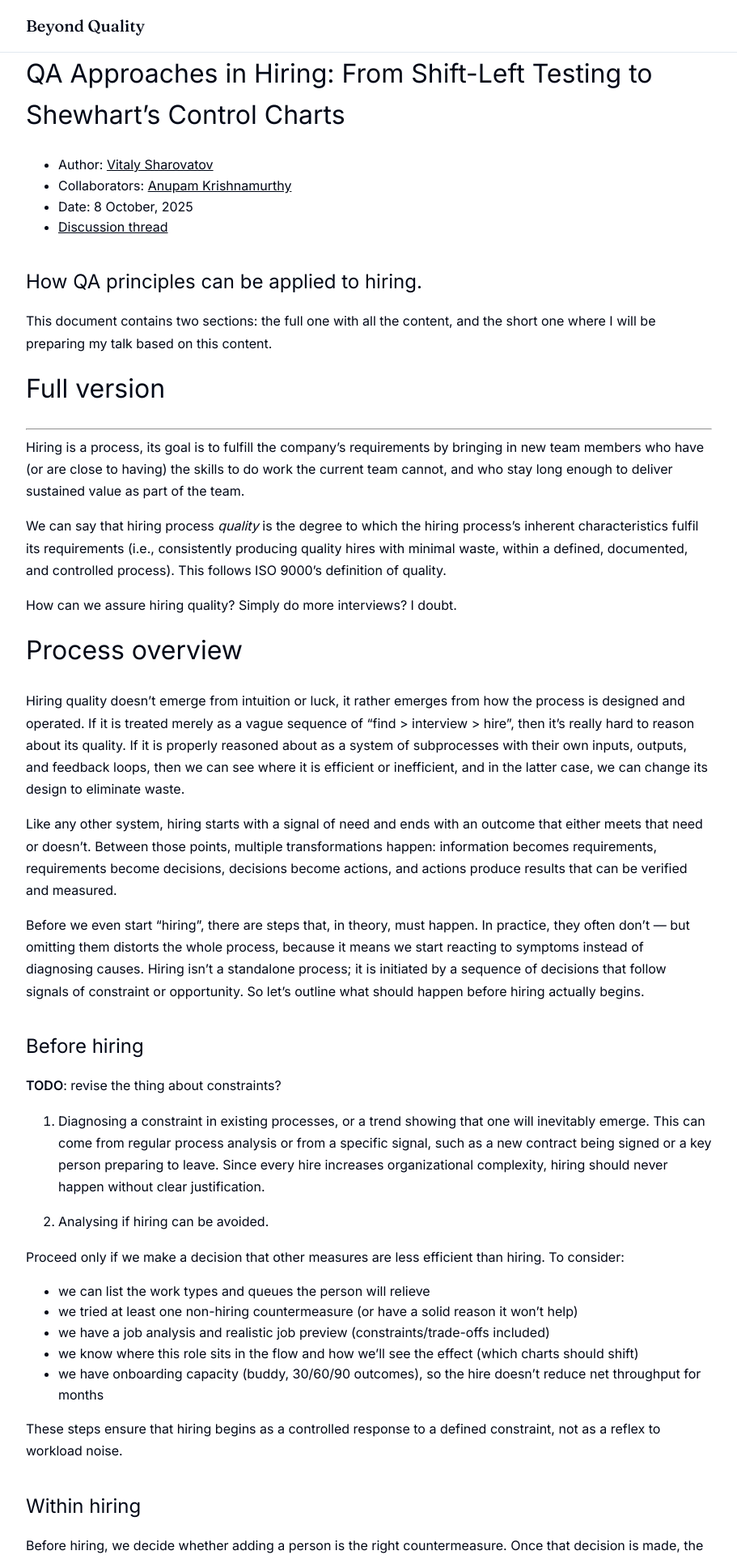
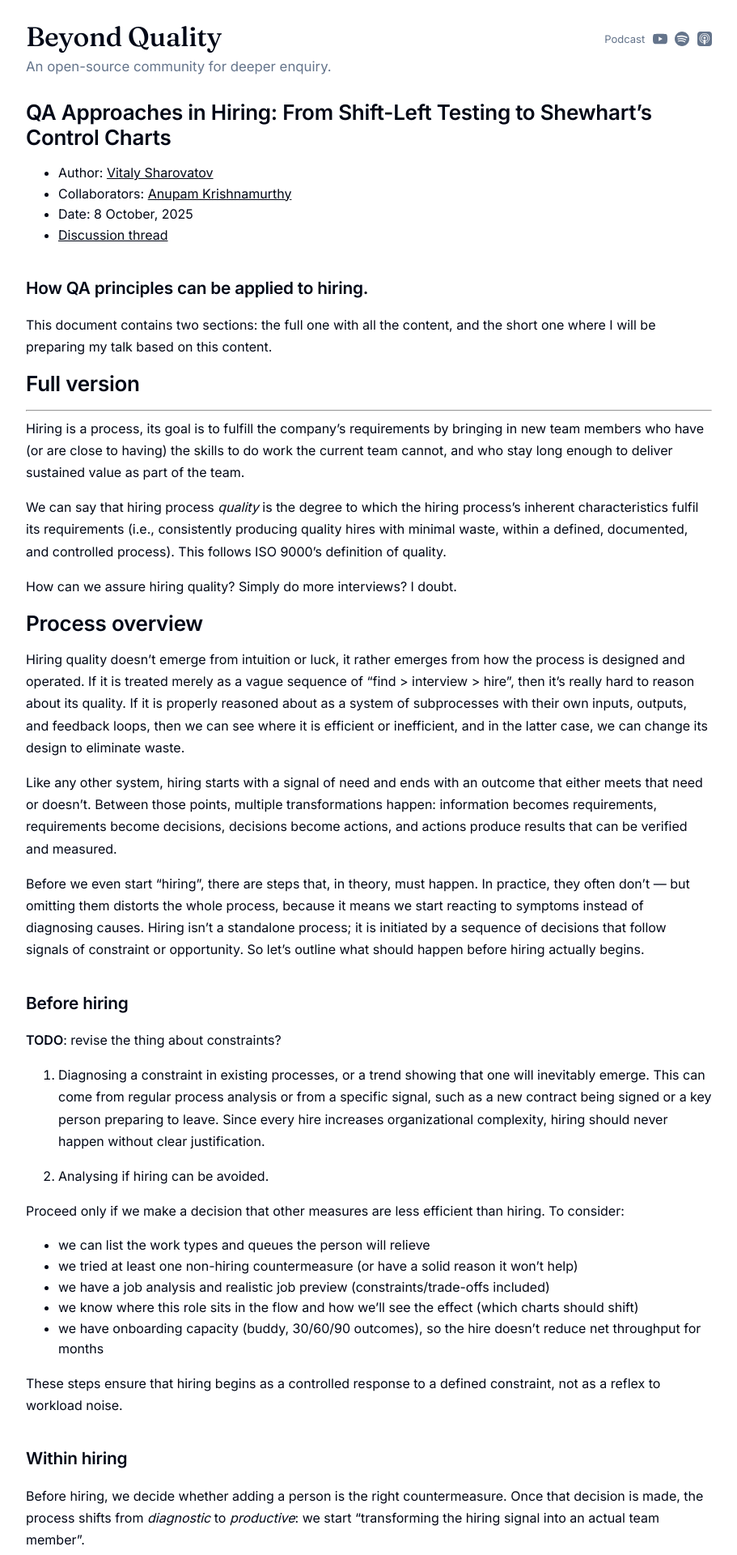
Before and after one commit to BeyondQuality/beyondquality, a Jekyll site: the page built from research/hiring-qa.md, in a window 1280 px wide. Shown: the top 1920 px of the page at 81% size, without its empty margins (184-1095 px from the left). Built offline with Jekyll 4.4.1, drawn with Linux system fonts in a browser that asks for light colours; our own code applies the rules of GitHub Pages for plain Markdown files.

Commit message:
artifacts page style changes

```diff
--- a/_includes/hero.html
+++ b/_includes/hero.html
@@ -1,6 +1,10 @@
 <header class="hero">
   <div class="hero-intro">
+    {% if page.url == '/' %}
     <h1 class="hero-title">Beyond Quality</h1>
+    {% else %}
+    <h1 class="hero-title"><a href="/">Beyond Quality</a></h1>
+    {% endif %}
     <p class="hero-tagline">An open-source community for deeper enquiry.</p>
   </div>
   <div class="hero-podcast">
--- a/_layouts/default.html
+++ b/_layouts/default.html
@@ -21,17 +21,10 @@
     <link href="https://fonts.googleapis.com/css2?family=Fraunces:opsz,wght@9..144,400;9..144,500;9..144,600&family=Inter:wght@300;400;500;600&display=swap" rel="stylesheet">
   </head>
   <body>
-    <!-- Navigation (sub-pages only; the homepage uses the hero as its identity) -->
-    {% unless page.url == '/' %}
-    <nav class="nav">
-      <div class="nav-container">
-        <a href="/" class="nav-brand">Beyond Quality</a>
-      </div>
-    </nav>
-    {% endunless %}
-
-    <!-- Main Content -->
+    <!-- Main content. Every page opens with the same hero header (wordmark +
+         tagline + podcast cluster); the wordmark links home. -->
     <main class="main-content">
+      {% include hero.html %}
       {{ content }}
     </main>
 
--- a/assets/css/custom.css
+++ b/assets/css/custom.css
@@ -68,6 +68,13 @@ body {
   padding: 0 1.5rem 1rem 1.5rem;
 }
 
+/* Article images: contain to the content column — research figures can be far
+   wider than the column and otherwise overflow the page. */
+.main-content img {
+  max-width: 100%;
+  height: auto;
+}
+
 /* Hero / masthead (homepage opening). Intro on the left; a small, monochrome
    podcast icon cluster on the right (discovery without weight). */
 .hero {
@@ -124,6 +131,18 @@ body {
   margin: 0 0 0.4rem 0;
 }
 
+/* The wordmark links home; keep it looking exactly like the heading (no
+   underline, inherit colour) with a subtle hover. */
+.hero-title a {
+  color: inherit;
+  text-decoration: none;
+  transition: color 0.2s ease;
+}
+
+.hero-title a:hover {
+  color: hsl(var(--muted-foreground));
+}
+
 .hero-tagline {
   font-family: var(--font-sans);
   font-size: 1.05rem;
@@ -136,26 +155,35 @@ body {
 @media (max-width: 600px) {
   .hero-title { font-size: 1.6rem; }
   .hero-tagline { font-size: 1rem; }
+  /* Keep article headings below the (now smaller) wordmark on mobile too. */
+  h1 { font-size: 1.375rem; }
+  h2 { font-size: 1.2rem; }
 }
 
 /* Typography. Sans for all headings; the one serif on the page is the wordmark
    (.hero-title / .nav-brand), set explicitly to var(--font-display). */
 h1, h2, h3, h4, h5, h6 {
   font-family: var(--font-sans);
-  font-weight: 400;
+  font-weight: 600;
+  letter-spacing: -0.01em;
   margin: 0 0 1.5rem 0;
   color: hsl(var(--foreground));
 }
 
+h1 {
+  font-size: 1.625rem;
+  line-height: 1.2;
+  margin: 0.5rem 0 1rem 0;
+}
+
 h2 {
-  font-size: 1.5rem;
+  font-size: 1.3rem;
   margin-bottom: 1rem;
   margin-top: 2.2rem;
 }
 
 h3 {
   font-size: 1.125rem;
-  font-weight: 400;
   margin-bottom: 0.5rem;
 }
 
```
Also changed, not shown: index.md (+0 -2 lines).
